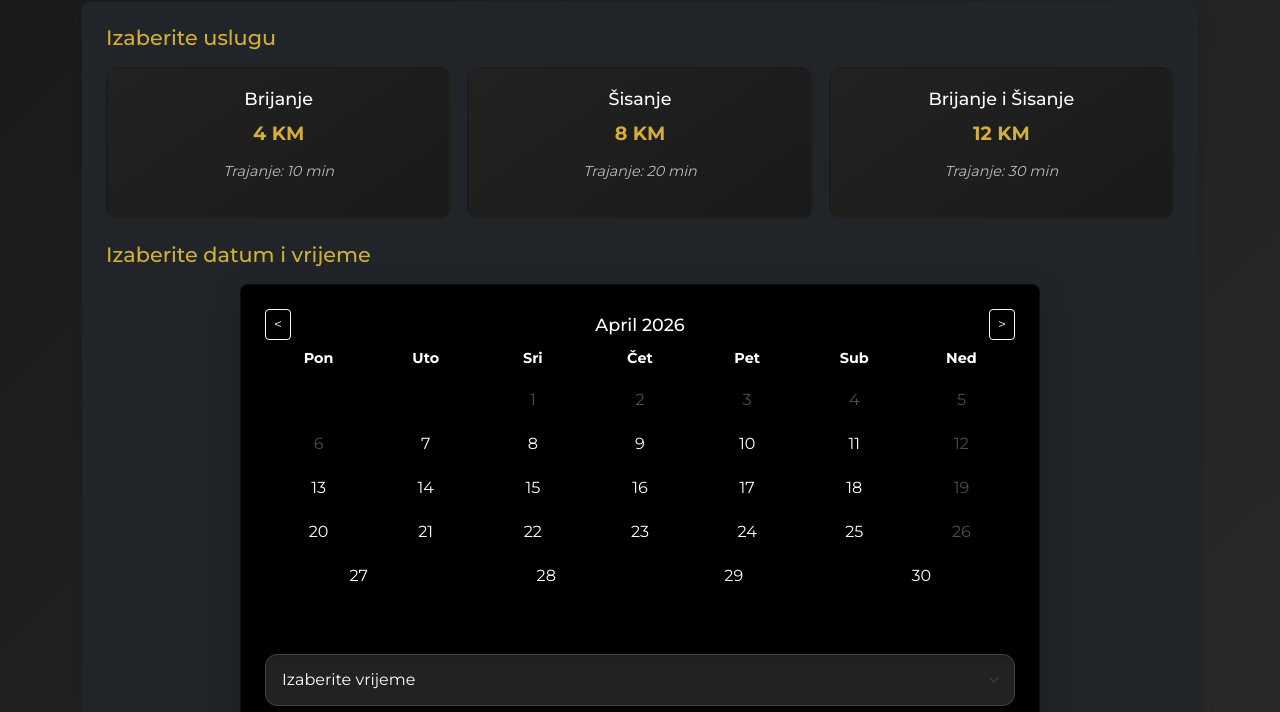
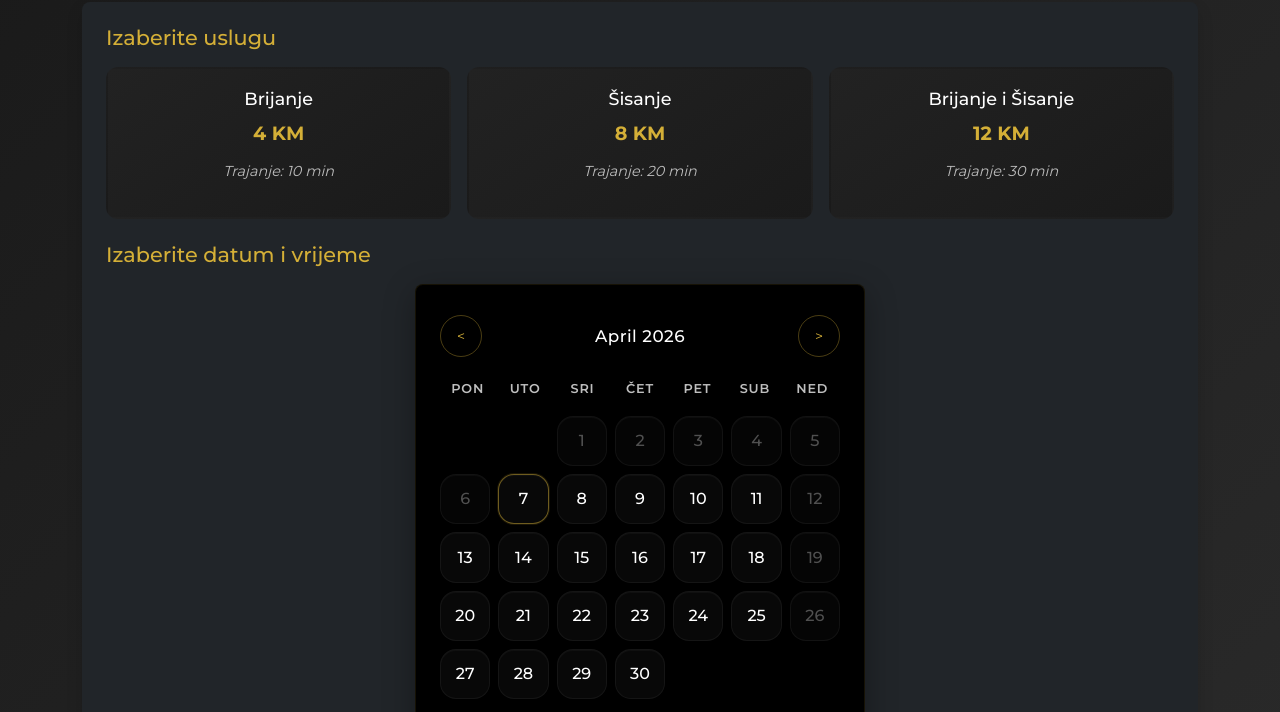
Before and after one commit to GameScril/barbeshopa, a website: page public/index.html in a window 1280 px wide. Shown: the part 88-800 px from the top of the page. Drawn offline with nearby package versions, Linux system fonts and the light colour scheme.

Commit message:
Update cal ui

```diff
--- a/public/script.js
+++ b/public/script.js
@@ -103,19 +103,19 @@ document.addEventListener('DOMContentLoaded', () => {
 
         let html = `
             <div class="calendar-header d-flex justify-content-between align-items-center mb-2">
-                <button class="btn btn-outline-light btn-sm" id="prev-month">&lt;</button>
-                <h3 class="mb-0 text-white" style="font-size: 1.1rem;">${monthNames[month]} ${year}</h3>
-                <button class="btn btn-outline-light btn-sm" id="next-month">&gt;</button>
+                <button class="btn btn-outline-light btn-sm" id="prev-month" aria-label="Previous month">&lt;</button>
+                <h3 class="mb-0">${monthNames[month]} ${year}</h3>
+                <button class="btn btn-outline-light btn-sm" id="next-month" aria-label="Next month">&gt;</button>
             </div>
-            <div class="calendar-days d-flex text-white mb-2 text-center" style="font-weight: bold; font-size: 0.9rem;">
-                <div style="flex:1">Pon</div><div style="flex:1">Uto</div><div style="flex:1">Sri</div>
-                <div style="flex:1">Čet</div><div style="flex:1">Pet</div><div style="flex:1">Sub</div><div style="flex:1">Ned</div>
+            <div class="calendar-days text-center mb-2">
+                <div class="calendar-day-label">Pon</div><div class="calendar-day-label">Uto</div><div class="calendar-day-label">Sri</div>
+                <div class="calendar-day-label">Čet</div><div class="calendar-day-label">Pet</div><div class="calendar-day-label">Sub</div><div class="calendar-day-label">Ned</div>
             </div>
-            <div class="calendar-dates d-flex flex-wrap" style="text-align: center;">
+            <div class="calendar-dates" style="text-align: center;">
         `;
 
         for (let i = 0; i < firstDayIndex; i++) {
-            html += `<div style="flex: 1 0 14%; padding: 10px;"></div>`;
+            html += `<div class="calendar-spacer"></div>`;
         }
 
         const today = new Date(new Date().setHours(0, 0, 0, 0));
@@ -125,21 +125,18 @@ document.addEventListener('DOMContentLoaded', () => {
             const isPast = dateObj < today;
             const isSunday = dateObj.getDay() === 0;
             const isDisabled = isPast || isSunday;
-
-            let classes = isDisabled ? "disabled" : "calendar-date-cell";
-            let cursor = isDisabled ? "not-allowed" : "pointer";
-            let color = isDisabled ? "rgba(255,255,255,0.3)" : "white";
-
-            let bg = 'transparent';
-            if (selectedDate &&
+            const isSelected = selectedDate &&
                 selectedDate.getDate() === day &&
                 selectedDate.getMonth() === month &&
-                selectedDate.getFullYear() === year) {
-                bg = 'var(--gold)';
-                color = 'var(--black)';
-            }
+                selectedDate.getFullYear() === year;
+            const isToday = dateObj.getTime() === today.getTime();
 
-            html += `<div class="${classes}" data-day="${day}" style="flex: 1 0 14%; padding: 10px; cursor: ${cursor}; color: ${color}; background: ${bg}; border-radius: 4px;">${day}</div>`;
+            const classes = ["calendar-date-cell"];
+            if (isDisabled) classes.push("disabled");
+            if (isSelected) classes.push("selected");
+            if (isToday) classes.push("today");
+
+            html += `<div class="${classes.join(' ')}" data-day="${day}" ${isDisabled ? 'aria-disabled="true"' : ''}>${day}</div>`;
         }
 
         html += `</div>`;
@@ -154,7 +151,7 @@ document.addEventListener('DOMContentLoaded', () => {
             createCalendar(currentViewingDate);
         });
 
-        elements.calendarContainer.querySelectorAll('.calendar-date-cell').forEach(cell => {
+        elements.calendarContainer.querySelectorAll('.calendar-date-cell:not(.disabled)').forEach(cell => {
             cell.addEventListener('click', function () {
                 const day = parseInt(this.getAttribute('data-day'), 10);
                 const clickedDate = new Date(year, month, day);
--- a/public/styles.css
+++ b/public/styles.css
@@ -91,7 +91,7 @@ h2 {
     background-color: #222;
     border: 1px solid #444;
     color: white;
-    box-shadow: inset 0 2px 4px rgba(0,0,0,0.1);
+    box-shadow: inset 0 2px 4px rgba(0, 0, 0, 0.1);
     transition: all 0.3s ease;
 }
 
@@ -101,6 +101,18 @@ h2 {
     border-color: var(--gold);
     box-shadow: 0 0 0 3px rgba(212, 175, 55, 0.25);
     outline: none;
+}
+
+.form-control::placeholder {
+    color: rgba(255, 255, 255, 0.72);
+    font-weight: 400;
+    opacity: 1;
+}
+
+#name::placeholder,
+#phone::placeholder {
+    color: rgba(255, 255, 255, 0.78);
+    opacity: 1;
 }
 
 .form-select.time-select {
@@ -125,6 +137,7 @@ h2 {
     box-shadow: 0 4px 15px rgba(212, 175, 55, 0.3);
     transition: all 0.3s ease;
 }
+
 .book-btn:hover {
     transform: translateY(-2px);
     box-shadow: 0 6px 20px rgba(212, 175, 55, 0.4);
@@ -135,24 +148,105 @@ h2 {
     background: rgba(30, 30, 30, 0.6);
     backdrop-filter: blur(12px);
     -webkit-backdrop-filter: blur(12px);
-    border: 1px solid rgba(255, 255, 255, 0.05);
+    border: 1px solid rgba(212, 175, 55, 0.1);
     border-radius: 16px;
     overflow: hidden;
-    max-width: 800px;
+    max-width: 450px;
     margin: 0 auto;
-    padding: 2rem;
-    box-shadow: 0 8px 32px rgba(0, 0, 0, 0.2);
+    padding: 1.5rem;
+    box-shadow: 0 8px 32px rgba(0, 0, 0, 0.3);
+}
+
+.calendar-header {
+    padding: 0.35rem 0 0.85rem;
+}
+
+.calendar-header h3 {
+    font-size: 1.05rem;
+    letter-spacing: 0.5px;
+    color: white;
+}
+
+.calendar-header .btn {
+    width: 42px;
+    height: 42px;
+    border-radius: 50%;
+    border-color: rgba(212, 175, 55, 0.35);
+    color: var(--gold);
+    display: inline-flex;
+    align-items: center;
+    justify-content: center;
+    transition: all var(--transition-speed) ease;
+}
+
+.calendar-header .btn:hover {
+    background: rgba(212, 175, 55, 0.14);
+    border-color: var(--gold);
+    color: white;
+    transform: translateY(-1px);
+}
+
+.calendar-days {
+    display: grid !important;
+    grid-template-columns: repeat(7, 1fr);
+    gap: 6px;
+    padding: 0 2px 10px;
+    font-size: 0.8rem;
+    text-transform: uppercase;
+    letter-spacing: 0.8px;
+    color: rgba(255, 255, 255, 0.75);
+}
+
+.calendar-day-label {
+    text-align: center;
+    font-weight: 600;
+}
+
+.calendar-dates {
+    display: grid !important;
+    grid-template-columns: repeat(7, minmax(0, 1fr));
+    gap: 8px;
+}
+
+.calendar-spacer {
+    aspect-ratio: 1;
 }
 
 .calendar-date-cell {
-    transition: all 0.2s ease !important;
-    border-radius: 8px !important;
+    transition: all 0.3s ease !important;
+    border-radius: 16px !important;
+    display: flex;
+    align-items: center;
+    justify-content: center;
+    font-weight: 500;
+    aspect-ratio: 1;
+    background: rgba(255, 255, 255, 0.03);
+    border: 1px solid rgba(255, 255, 255, 0.05);
+    min-height: 44px;
+    box-shadow: inset 0 1px 0 rgba(255, 255, 255, 0.03);
 }
 
 .calendar-date-cell:not(.disabled):hover {
     background-color: rgba(212, 175, 55, 0.2) !important;
     color: var(--gold) !important;
-    transform: scale(1.1);
+    transform: scale(1.05);
+    border: 1px solid rgba(212, 175, 55, 0.4);
+}
+
+.calendar-date-cell.today {
+    border-color: rgba(212, 175, 55, 0.5);
+    box-shadow: 0 0 0 1px rgba(212, 175, 55, 0.12), inset 0 1px 0 rgba(255, 255, 255, 0.03);
+}
+
+.calendar-date-cell.selected {
+    background: linear-gradient(135deg, var(--gold) 0%, #c39a2d 100%) !important;
+    color: var(--black) !important;
+    border-color: transparent;
+    box-shadow: 0 10px 18px rgba(212, 175, 55, 0.25);
+}
+
+.calendar-date-cell.disabled {
+    background: rgba(255, 255, 255, 0.02);
 }
 
 /* Install Button */
@@ -214,14 +308,17 @@ h2 {
 
     .calendar-days,
     .calendar-dates {
-        gap: 2px;
-        padding: 5px;
+        gap: 4px;
+        padding: 4px 2px;
     }
 
-    .calendar-days div,
-    .calendar-dates div {
-        padding: 8px 2px;
-        font-size: 0.9rem;
+    .calendar-days {
+        font-size: 0.72rem;
+    }
+
+    .calendar-dates .calendar-date-cell,
+    .calendar-spacer {
+        min-height: 36px;
     }
 
     .calendar-header {
```
